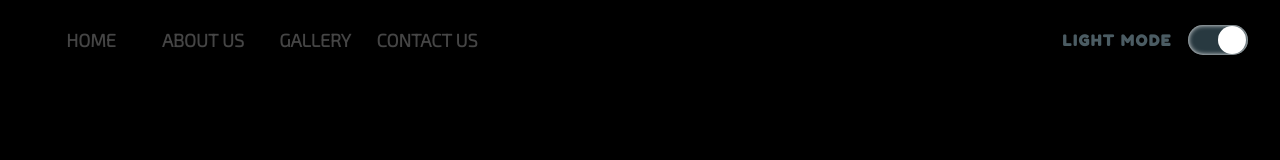
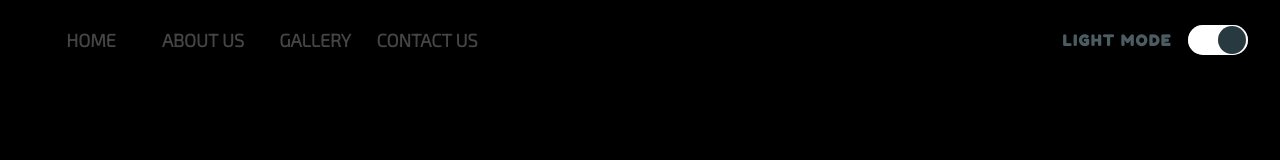
Before and after one commit to manshadchangampalli/CURTAIN-HOUSE-OFFICIAL-WEBSITE, a React (Create React App) app: page / in a window 1280 px wide. Shown: the top 160 px of the page. Built offline with nearby package versions, Linux system fonts and the light colour scheme.

Commit message:
the button animtion added

```diff
--- a/src/pages/Home/Home.jsx
+++ b/src/pages/Home/Home.jsx
@@ -74,9 +74,10 @@ function Home(props) {
 
         {/* this div for the darkmode input */}
         <div className="darkmode-div">
-            {/* <input type="checkbox" onChange={(e)=>setDarkmode(e.target.checked)} value={darkmode}/> */}
-            <div className="dm-bg"></div>
-            <div onClick={darkmodeButtonCliked} className="circle"></div>
+          {/* the darkmode button background */}
+            <div style={darkmode?{"background":"#fff"}:{background:"#283940"}} className="dm-bg"></div>
+            {/* thedarkmode button circle  */}
+            <div style={darkmode?{"background":"#283940","left":"30px"}:{background:"#fff"}} onClick={darkmodeButtonCliked} className="circle"></div>
         </div>
       </div>
       <div className="title">
--- a/src/pages/Home/Home.scss
+++ b/src/pages/Home/Home.scss
@@ -112,7 +112,7 @@
           position: absolute;
           transition: all 0.5s ease-in-out;
           top: 1px;
-          left: 30px;
+          left: 1px;
           height: 28px;
           width: 28px;
           cursor: pointer;
```
